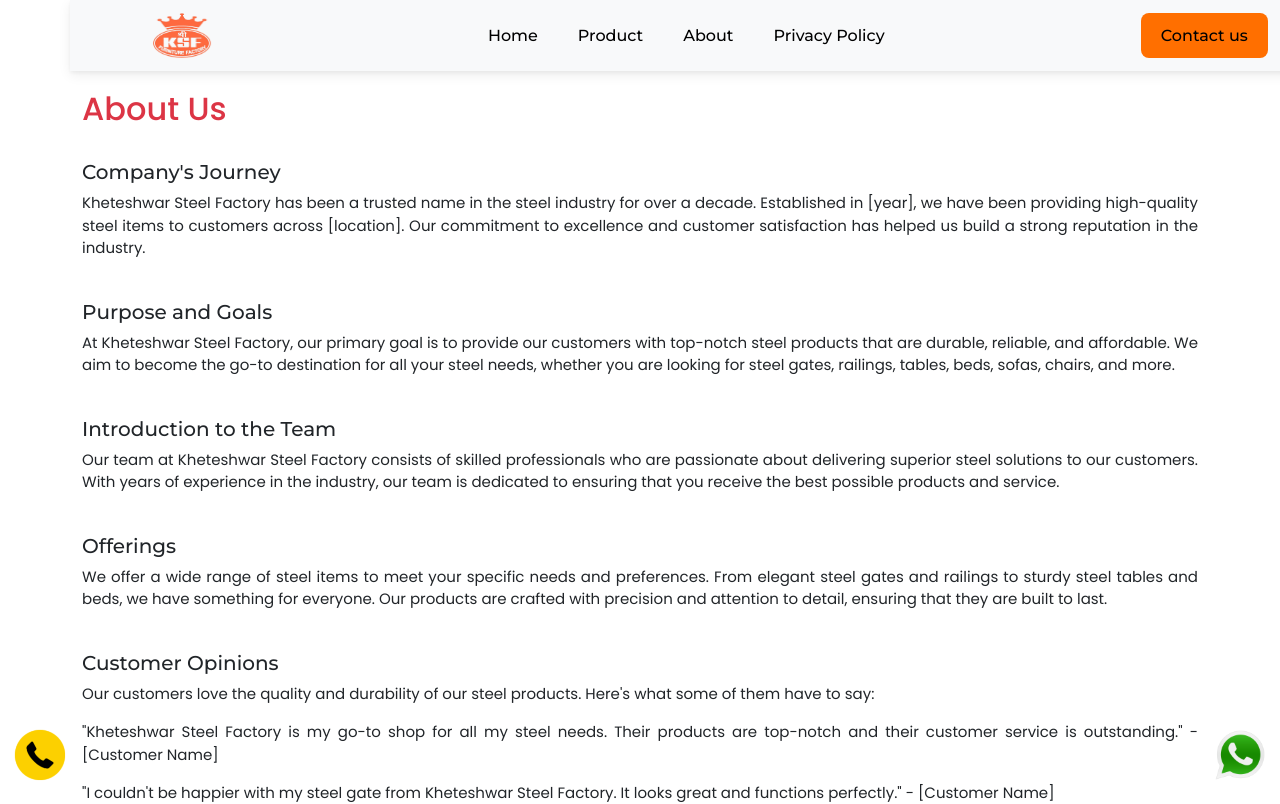
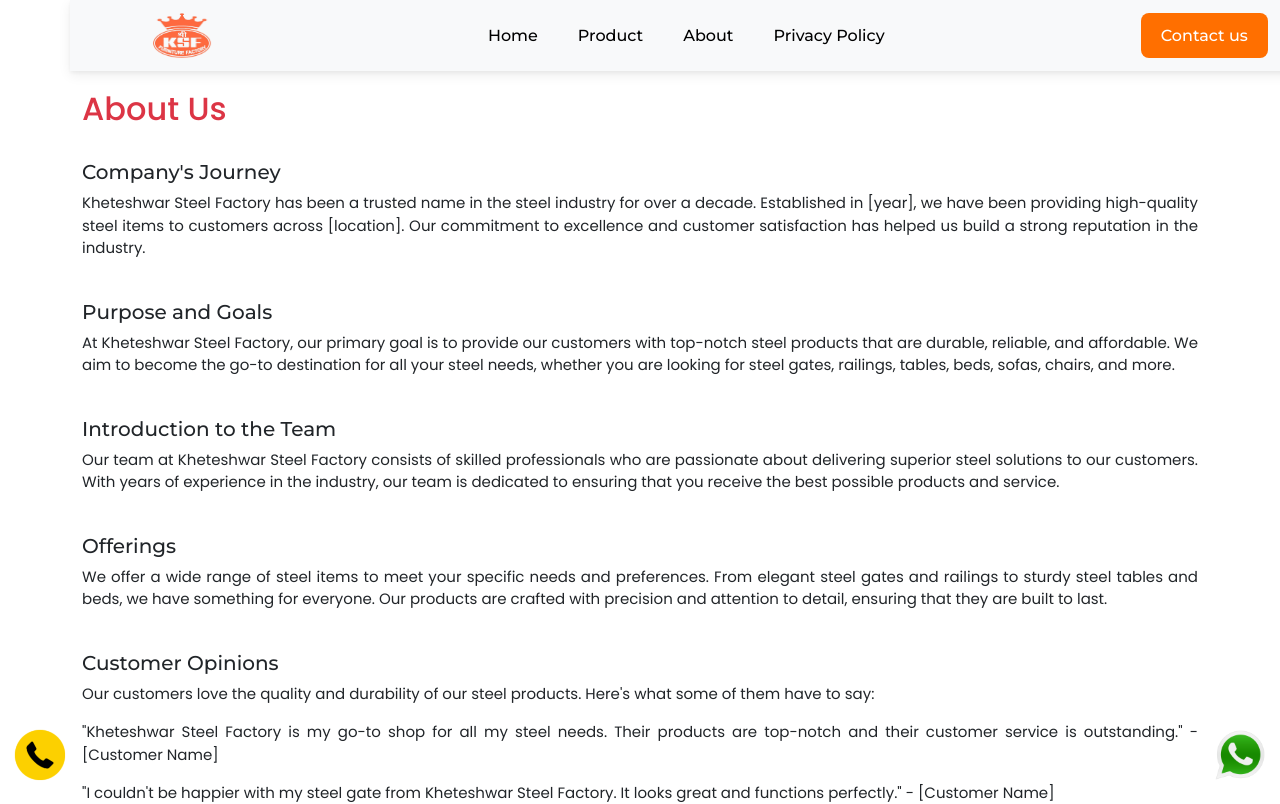
Before and after one commit to Praveen3016/steelfurniture, a React (Vite) app in the folder dineshbhai/: page /about in a window 1280 px wide. Shown: the top 804 px of the page. Built offline with nearby package versions, Linux system fonts and the light colour scheme.

Commit message:
changes done

```diff
--- a/dineshbhai/src/App.css
+++ b/dineshbhai/src/App.css
@@ -136,7 +136,7 @@ p {
 #sec2 button,
 #sec3 button {
   padding: 0.6rem 1rem;
-  background-color: black;
+  background-color: rgb(255, 111, 0);
   margin-top: 1.2rem;
   border-radius: 3px;
   color: white;
@@ -149,7 +149,7 @@ p {
 #sec1 .part1 button:hover,
 #sec2 button:hover,
 #sec3 button:hover {
-  background-color: rgb(255, 111, 0);
+  background-color: black;
 }
 
 #sec1 .part2 img {
--- a/dineshbhai/src/App.jsx
+++ b/dineshbhai/src/App.jsx
@@ -122,7 +122,7 @@ function App() {
             onClick={handleViewToggle}
             style={{ padding: "8px 10px", fontSize: "13px" }}
           >
-            {showAll ? "Less" : "View More"}
+            {showAll ? " View Less" : "View More"}
           </button>
         </section>
 
@@ -261,7 +261,7 @@ function App() {
                         <MDBCol md="6">
                           <MDBInput
                             wrapperClass="mb-4"
-                            label="First Name"
+                            label="Full Name"
                             size="lg"
                             id="form1"
                             type="text"
--- a/dineshbhai/src/component/Header.jsx
+++ b/dineshbhai/src/component/Header.jsx
@@ -19,7 +19,7 @@ function Header() {
               <Nav.Link ><Link to="/privacypolicy" className='listt text-black' >Privacy Policy</Link></Nav.Link>
             </div>
             <div className='contact'>
-              <button><Link to='/contect' className="text-black">Contact us</Link></button>
+              <button><Link to='/contect' className="text-white">Contact us</Link></button>
             </div>
 
           </Nav>
```
